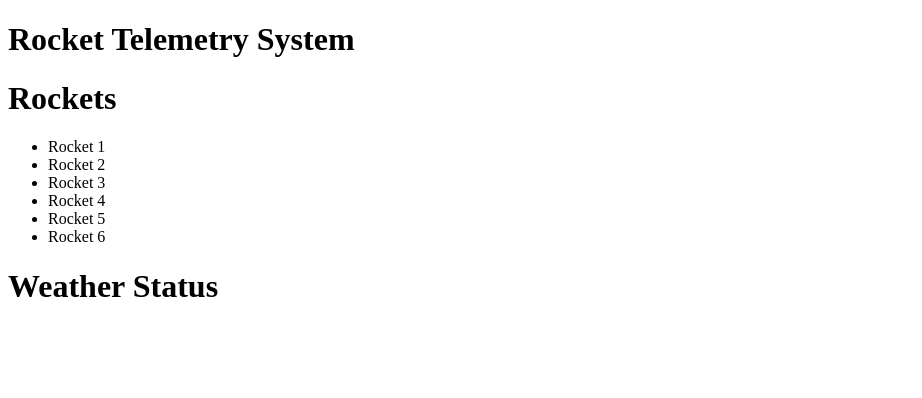
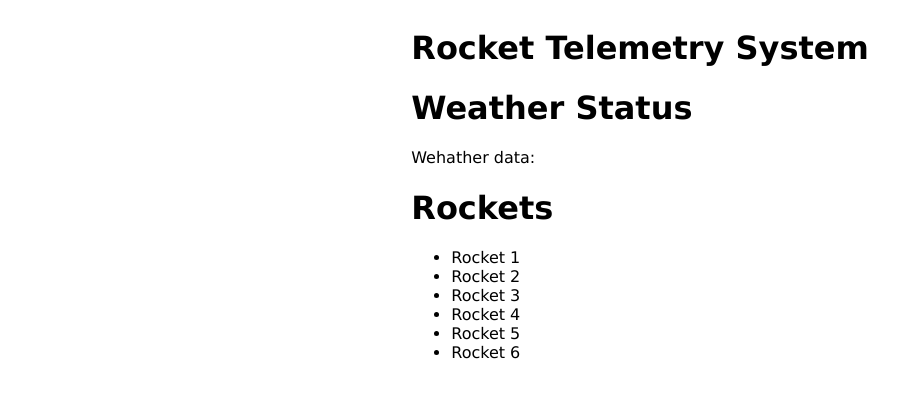
Before and after one commit to shtanriverdi/rocket-telemetry-system, a React (Vite) app in the folder frontend/rocket-telemetry-system-frontend/: page / in a window 1280 px wide. Shown: the top 398 px of the page, without its empty margins (0-922 px from the left). Built offline with nearby package versions, Linux system fonts and the light colour scheme; no server answers.

Commit message:
Add sockets

```diff
--- a/frontend/rocket-telemetry-system-frontend/src/App.jsx
+++ b/frontend/rocket-telemetry-system-frontend/src/App.jsx
@@ -5,8 +5,8 @@ export default function App() {
   return (
     <>
       <h1>Rocket Telemetry System</h1>
+      <Weather />
       <Rockets />
-      <Weather />
     </>
   );
 }
--- a/frontend/rocket-telemetry-system-frontend/src/Weather.jsx
+++ b/frontend/rocket-telemetry-system-frontend/src/Weather.jsx
@@ -1,9 +1,39 @@
+import { useState } from "react";
+import { useEffect } from "react";
 import { io } from "socket.io-client";
 
+// Socket.io server address
+const socket = io("http://localhost:3000/weather-telemetry");
+
 export default function Weather() {
+  // Weather state
+  const [weatherData, setWeatherData] = useState(null);
+
+  // Runs only at the beginning
+  useEffect(() => {
+    // Listens weather data from the server
+    socket.on("weatherData", (data) => {
+      console.log("Received weather data:", data);
+      setWeatherData(data);
+    });
+
+    // Listen disconnection
+    socket.on("disconnect", () => {
+      console.log("Socket disconnected");
+      // Do stuff when disconnection happens
+    });
+
+    // Close the socket on unmount of component
+    return () => {
+      socket.disconnect();
+    };
+  }, []);
+
   return (
     <>
       <h1>Weather Status</h1>
+      <p>Wehather data: </p>
+      {weatherData}
     </>
   );
 }
--- a/frontend/rocket-telemetry-system-frontend/src/index.css
+++ b/frontend/rocket-telemetry-system-frontend/src/index.css
@@ -0,0 +1,13 @@
+* {
+  user-select: none;
+}
+
+body {
+  display: flex;
+  justify-content: center;
+  align-items: center;
+  font-family: Verdana, sans-serif;
+  /* min-width: 100vw;
+  min-height: 100vh;
+  margin: 0; */
+}
```
Also changed, not shown: 1 other file (tests, documents, lock files or other folders).
